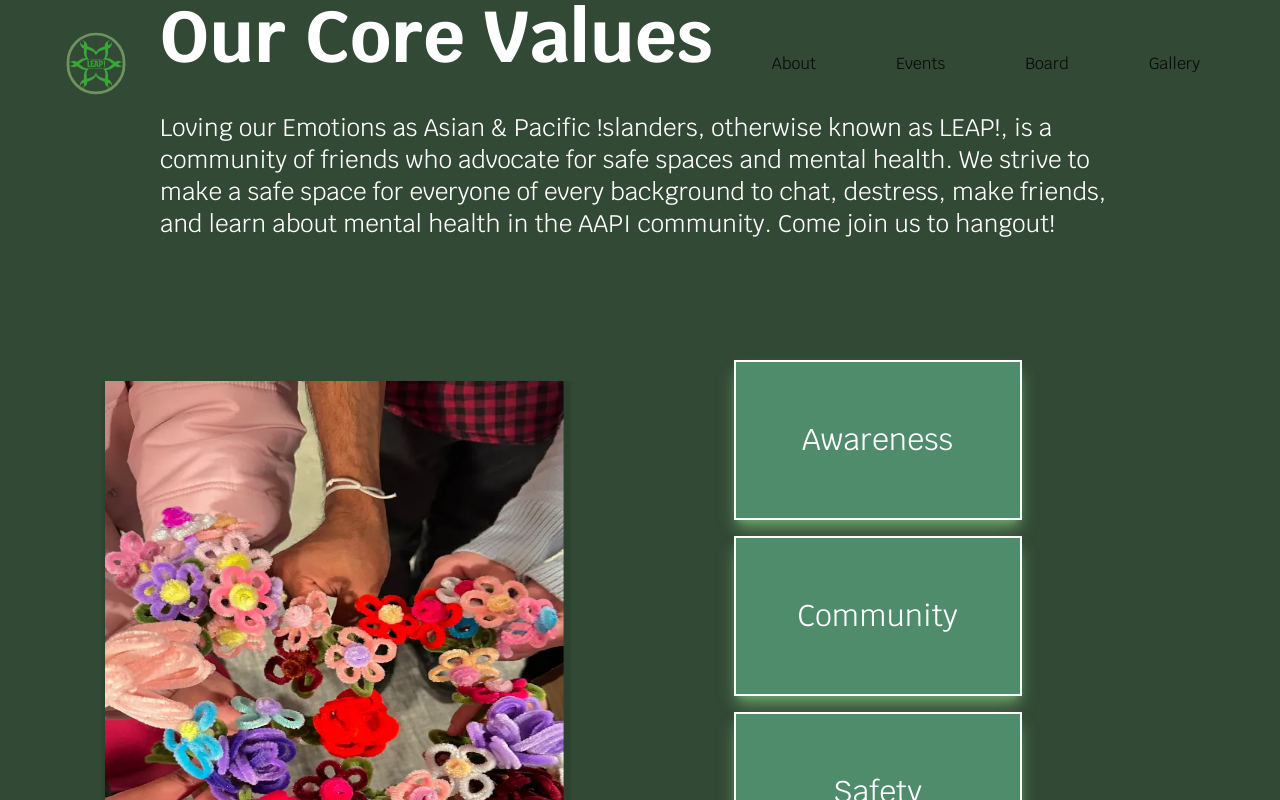
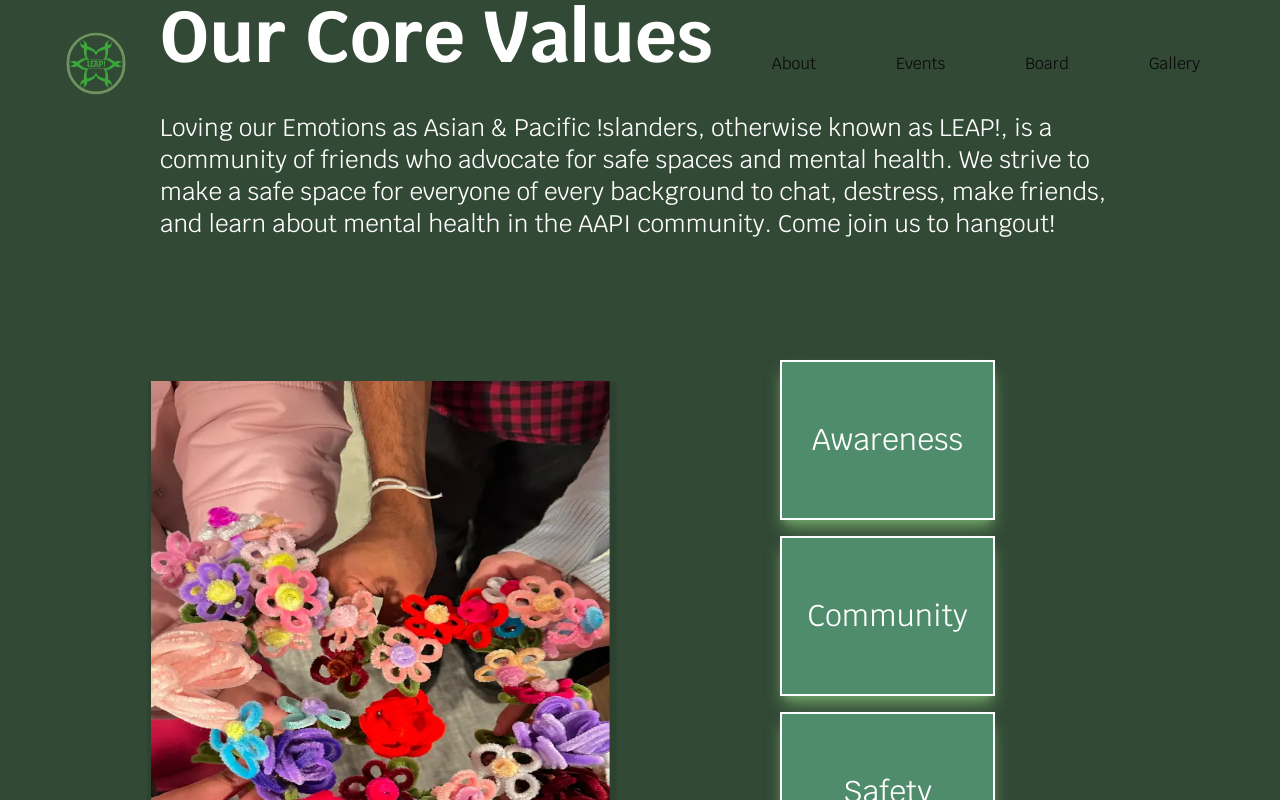
Before and after one commit to acm-ucr/leap-website, a Next.js app: page / in a window 1280 px wide. Shown: the top 800 px of the page. Built offline with nearby package versions, Linux system fonts and the light colour scheme.

Commit message:
requested edits

```diff
--- a/src/components/home/Description.tsx
+++ b/src/components/home/Description.tsx
@@ -4,11 +4,11 @@ import FlowerImg from "@/public/assets/home/description.webp";
 
 const Description = () => {
   return (
-    <div className="flex items-center justify-center">
+    <div className="ml-5 flex items-center justify-center">
       <Image
         src={FlowerImg}
         alt="Flowers"
-        className="h-[300px] w-[200px] md:h-[450px] md:w-[350px] lg:h-[650px] lg:w-[475px]"
+        className="h-[300px] w-[200px] md:h-[450px] md:w-[300px] lg:h-[650px] lg:w-[475px]"
       />
     </div>
   );
--- a/src/components/home/Value_Box.tsx
+++ b/src/components/home/Value_Box.tsx
@@ -4,11 +4,11 @@ const Value_Box = () => {
   const topics = ["Awareness", "Community", "Safety", "Mental Health"];
   return (
     <div className="flex min-h-screen items-center justify-center">
-      <div className="grid w-full max-w-xs grid-cols-1 gap-4 lg:max-w-md">
+      <div className="w-xs lg:w-md grid w-full grid-cols-1 gap-4">
         {topics.map((topic, index) => (
           <div
             key={index}
-            className="flex h-20 w-40 items-center justify-center border-2 border-white bg-leap-mid-green p-2 text-center font-leap text-2xl text-white shadow-lg shadow-leap-light-green md:w-56 lg:h-40 lg:w-72 lg:text-3xl"
+            className="w-15/16 md:w-14/15 lg:w-21/24 flex h-20 items-center justify-center border-2 border-white bg-leap-mid-green p-2 text-center font-leap text-2xl text-white shadow-lg shadow-leap-light-green lg:h-40 lg:text-3xl"
           >
             {topic}
           </div>
```
